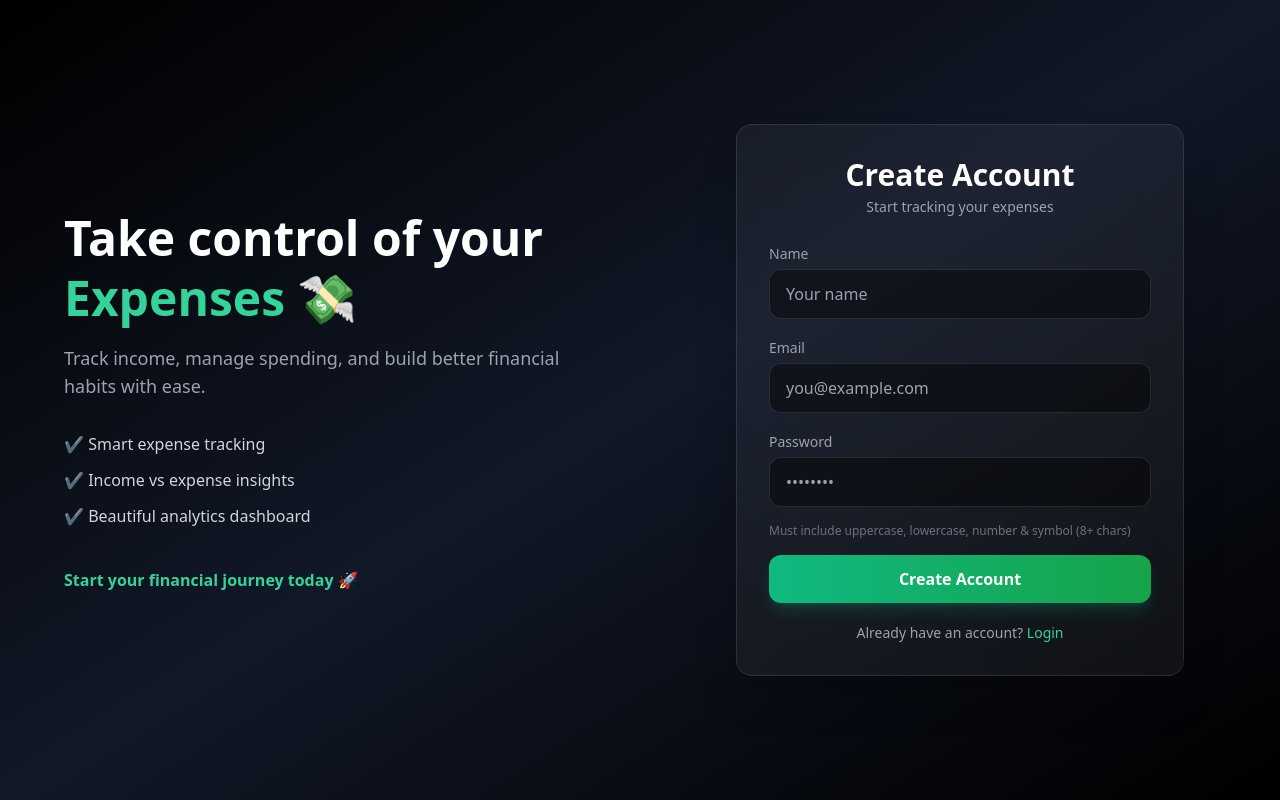
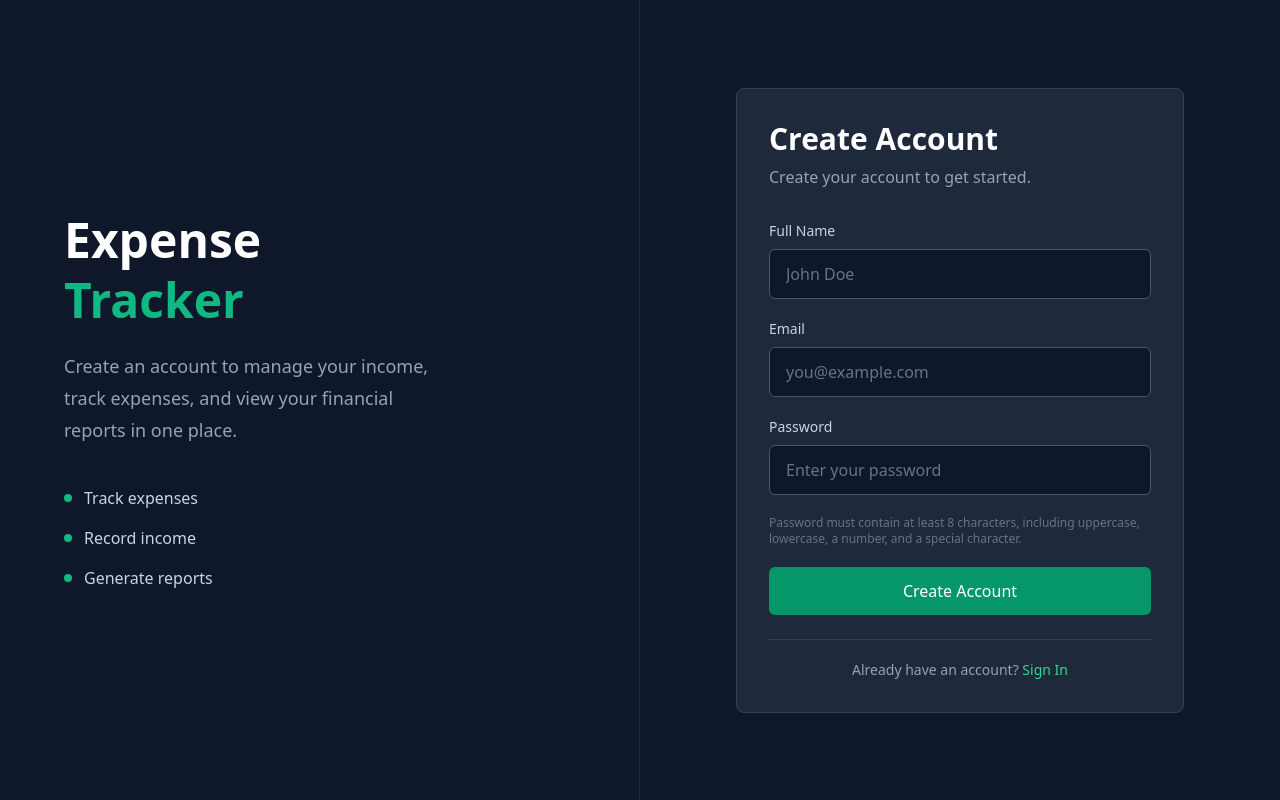
Before and after one commit to Rashika1810/smart-saver-client, a React (Vite) app: page /register in a window 1280 px wide. Built offline with nearby package versions, Linux system fonts and the light colour scheme; no server answers.

Commit message:
simplified the UI

```diff
--- a/src/components/dashboard/TransactionTable.jsx
+++ b/src/components/dashboard/TransactionTable.jsx
@@ -37,7 +37,7 @@ export default function TransactionTable({
 
   return (
     <>
-      <div className="overflow-hidden rounded-xl border border-zinc-800 bg-zinc-900">
+     <div className="overflow-hidden rounded-2xl border border-zinc-800 bg-zinc-900 shadow-lg">
         {/* Loading Overlay */}
 
         {/* Only table scrolls */}
--- a/src/components/layout/Navbar.jsx
+++ b/src/components/layout/Navbar.jsx
@@ -79,12 +79,6 @@ export default function Navbar() {
             Add Transaction
           </button>
 
-          {user && (
-            <div className="rounded-lg border border-zinc-800 px-3 py-2 text-sm text-gray-300">
-              {user.name}
-            </div>
-          )}
-
           <button
             onClick={logout}
             className="rounded-lg border border-zinc-700 px-4 py-2 text-sm text-gray-300 transition hover:bg-zinc-800 hover:text-white"
--- a/src/pages/Dashboard.jsx
+++ b/src/pages/Dashboard.jsx
@@ -6,6 +6,7 @@ import { useNavigate } from "react-router-dom";
 
 export default function Dashboard() {
   const navigate = useNavigate();
+  const [user, setUser] = useState(null);
 
   const [summary, setSummary] = useState({
     income: 0,
@@ -51,13 +52,23 @@ export default function Dashboard() {
     fetchSummary();
     fetchRecentTransactions();
   }, [fetchSummary, fetchRecentTransactions]);
+  useEffect(() => {
+    const storedUser = localStorage.getItem("user");
+
+    if (storedUser) {
+      // eslint-disable-next-line react-hooks/set-state-in-effect
+      setUser(JSON.parse(storedUser));
+    }
+  }, []);
 
   return (
     <div className="max-w-7xl mx-auto px-6 py-8 space-y-8">
       {/* Header */}
 
       <div>
-        <h1 className="text-3xl font-semibold">Welcome back 👋</h1>
+        <h1 className="text-3xl font-semibold">
+          Welcome {user?.name ? user.name.split(" ")[0] : "User"}
+        </h1>
 
         <p className="mt-2 text-gray-400">Here's your financial overview.</p>
       </div>
--- a/src/pages/auth/Login.jsx
+++ b/src/pages/auth/Login.jsx
@@ -28,14 +28,13 @@ const Login = () => {
         localStorage.setItem("token", data.data.token);
         localStorage.setItem("user", JSON.stringify(data.data.user));
 
-        toast.success("Welcome back 🚀");
+        toast.success("Welcome back!");
         navigate("/", { replace: true });
       } else {
         toast.error(data?.message || "Login failed");
       }
     } catch (err) {
-      const message = err?.response?.data?.message || "Server error";
-      toast.error(message);
+      toast.error(err?.response?.data?.message || "Server error");
     }
   };
 
@@ -44,84 +43,101 @@ const Login = () => {
   }, [navigate]);
 
   return (
-    <div className="min-h-screen flex">
-      {/* LEFT BRAND PANEL */}
-      <div className="hidden md:flex w-1/2 flex-col justify-center px-16 text-white">
-        <h1 className="text-5xl font-bold leading-tight">
-          Track your <span className="text-green-400">Money</span> smarter 💰
+    <div className="min-h-screen bg-[#0f172a] flex">
+      {/* Left Side */}
+      <div className="hidden md:flex w-1/2 border-r border-slate-800">
+        <div className="flex flex-col justify-center px-16 max-w-lg">
+          <h1 className="text-5xl font-bold text-white leading-tight">
+            Expense <span className="text-green-500">Tracker</span>
           </h1>
 
-        <p className="text-gray-400 mt-4 text-lg">
-          Manage expenses, monitor income, and take control of your financial
-          life with ease.
+          <p className="mt-5 text-slate-400 text-lg leading-8">
+            Stay on top of your finances with a simple dashboard to manage your
+            income and expenses.
           </p>
 
-        <div className="mt-8 space-y-3 text-gray-300">
-          <p>✔ Real-time expense tracking</p>
-          <p>✔ Smart analytics dashboard</p>
-          <p>✔ Income vs expense insights</p>
+          <div className="mt-10 space-y-4 text-slate-300">
+            <div className="flex items-center gap-3">
+              <div className="w-2 h-2 rounded-full bg-green-500"></div>
+              <span>Track daily expenses</span>
             </div>
 
-        <div className="mt-10 text-green-400 font-semibold">
-          💡 Built for better financial decisions
+            <div className="flex items-center gap-3">
+              <div className="w-2 h-2 rounded-full bg-green-500"></div>
+              <span>Manage income records</span>
+            </div>
+
+            <div className="flex items-center gap-3">
+              <div className="w-2 h-2 rounded-full bg-green-500"></div>
+              <span>View spending reports</span>
+            </div>
+          </div>
         </div>
       </div>
 
-      {/* RIGHT LOGIN PANEL */}
-      <div className="w-full md:w-1/2 flex items-center justify-center px-6">
-        <div className="w-full max-w-md bg-white/5 backdrop-blur-xl border border-white/10 rounded-2xl shadow-2xl p-8">
-          <div className="text-center">
-            <h2 className="text-3xl font-bold text-white">Welcome Back</h2>
-            <p className="text-gray-400 text-sm mt-1">
-              Login to your expense dashboard
+      {/* Right Side */}
+      <div className="flex-1 flex items-center justify-center px-6">
+        <div className="w-full max-w-md bg-[#1e293b] border border-slate-700 rounded-lg p-8">
+          <div className="mb-8">
+            <h2 className="text-3xl font-semibold text-white">
+              Sign in
+            </h2>
+
+            <p className="text-slate-400 mt-2">
+              Enter your credentials to continue.
             </p>
           </div>
 
-          <form onSubmit={handleSubmit} className="mt-6 space-y-4">
+          <form onSubmit={handleSubmit} className="space-y-5">
             <div>
-              <label className="text-sm text-gray-400">Email</label>
+              <label className="block text-sm text-slate-300 mb-2">
+                Email
+              </label>
+
               <input
                 type="email"
                 name="email"
-                placeholder="you@example.com"
                 value={input.email}
                 onChange={handleChange}
-                className="w-full mt-1 px-4 py-3 rounded-xl bg-black/40 text-white border border-white/10 focus:border-green-500 outline-none transition"
+                placeholder="you@example.com"
+                className="w-full bg-[#0f172a] border border-slate-600 rounded-md px-4 py-3 text-white placeholder:text-slate-500 focus:outline-none focus:border-green-500 transition-colors"
               />
             </div>
 
             <div>
-              <label className="text-sm text-gray-400">Password</label>
+              <label className="block text-sm text-slate-300 mb-2">
+                Password
+              </label>
+
               <input
                 type="password"
                 name="password"
-                placeholder="••••••••"
                 value={input.password}
                 onChange={handleChange}
-                className="w-full mt-1 px-4 py-3 rounded-xl bg-black/40 text-white border border-white/10 focus:border-green-500 outline-none transition"
+                placeholder="Enter your password"
+                className="w-full bg-[#0f172a] border border-slate-600 rounded-md px-4 py-3 text-white placeholder:text-slate-500 focus:outline-none focus:border-green-500 transition-colors"
               />
             </div>
 
             <button
               type="submit"
-              className="
-                w-full py-3 rounded-xl
-                bg-gradient-to-r from-green-500 to-emerald-600
-                hover:from-green-600 hover:to-emerald-700
-                transition font-semibold text-white
-                shadow-lg shadow-green-500/20
-              "
+              className="w-full bg-green-600 hover:bg-green-700 text-white font-medium py-3 rounded-md transition-colors"
             >
-              Login
+              Sign In
             </button>
           </form>
 
-          <p className="text-center text-gray-400 mt-5 text-sm">
-            New here?{" "}
-            <Link to="/register" className="text-green-400 hover:underline">
+          <div className="mt-6 border-t border-slate-700 pt-5">
+            <p className="text-center text-slate-400 text-sm">
+              Don't have an account?{" "}
+              <Link
+                to="/register"
+                className="text-green-400 hover:text-green-300 font-medium"
+              >
                 Create account
               </Link>
             </p>
+          </div>
         </div>
       </div>
     </div>
--- a/src/pages/auth/NotFoundPage.jsx
+++ b/src/pages/auth/NotFoundPage.jsx
@@ -4,90 +4,85 @@ const NotFoundPage = () => {
   const navigate = useNavigate();
 
   return (
-    <div className="min-h-screen flex bg-gradient-to-br from-black via-gray-900 to-black">
-      {/* LEFT PANEL */}
-      <div className="hidden md:flex w-1/2 flex-col justify-center px-16 text-white">
-        <h1 className="text-5xl font-bold leading-tight">
-          Oops! <span className="text-green-400">Wrong Turn</span> 🚧
+    <div className="min-h-screen bg-[#0f172a] flex">
+      {/* Left Side */}
+      <div className="hidden md:flex w-1/2 border-r border-slate-800">
+        <div className="flex flex-col justify-center px-16 max-w-lg">
+          <h1 className="text-5xl font-bold text-white leading-tight">
+            Expense <span className="text-green-500">Tracker</span>
           </h1>
 
-        <p className="text-gray-400 mt-4 text-lg">
-          The page you're looking for doesn't exist or may have been moved.
-          Don't worry, your financial journey is still on track.
+          <p className="mt-5 text-slate-400 text-lg leading-8">
+            The page you're looking for couldn't be found. It may have been
+            removed, renamed, or the URL might be incorrect.
           </p>
 
-        <div className="mt-8 space-y-3 text-gray-300">
-          <p>✔ Secure expense management</p>
-          <p>✔ Real-time analytics dashboard</p>
-          <p>✔ Smart financial insights</p>
+          <div className="mt-10 space-y-4 text-slate-300">
+            <div className="flex items-center gap-3">
+              <div className="w-2 h-2 rounded-full bg-green-500"></div>
+              <span>Manage expenses</span>
             </div>
 
-        <div className="mt-10 text-green-400 font-semibold">
-          💡 Let's get you back to managing your money
+            <div className="flex items-center gap-3">
+              <div className="w-2 h-2 rounded-full bg-green-500"></div>
+              <span>Track income</span>
+            </div>
+
+            <div className="flex items-center gap-3">
+              <div className="w-2 h-2 rounded-full bg-green-500"></div>
+              <span>View financial reports</span>
+            </div>
+          </div>
         </div>
       </div>
 
-      {/* RIGHT PANEL */}
-      <div className="w-full md:w-1/2 flex items-center justify-center px-6">
-        <div className="w-full max-w-md bg-white/5 backdrop-blur-xl border border-white/10 rounded-2xl shadow-2xl p-8">
-          {/* 404 */}
+      {/* Right Side */}
+      <div className="flex-1 flex items-center justify-center px-6">
+        <div className="w-full max-w-md bg-[#1e293b] border border-slate-700 rounded-lg p-8">
           <div className="text-center">
-            <h1 className="text-8xl font-extrabold text-green-400 tracking-wider">
+            <p className="text-green-500 text-sm font-semibold tracking-widest uppercase">
+              Error 404
+            </p>
+
+            <h1 className="text-7xl font-bold text-white mt-2">
               404
             </h1>
 
-            <h2 className="text-3xl font-bold text-white mt-4">
+            <h2 className="text-2xl font-semibold text-white mt-4">
               Page Not Found
             </h2>
 
-            <p className="text-gray-400 mt-3">
-              Sorry, the page you're trying to access doesn't exist or has been
-              removed.
+            <p className="text-slate-400 mt-3 leading-7">
+              We couldn't find the page you were looking for.
             </p>
           </div>
 
-          {/* Buttons */}
-          <div className="mt-8 space-y-4">
+          <div className="mt-8 space-y-3">
             <button
               onClick={() => navigate("/")}
-              className="
-                w-full py-3 rounded-xl
-                bg-gradient-to-r from-green-500 to-emerald-600
-                hover:from-green-600 hover:to-emerald-700
-                transition
-                font-semibold
-                text-white
-                shadow-lg shadow-green-500/20
-              "
+              className="w-full bg-green-600 hover:bg-green-700 text-white font-medium py-3 rounded-md transition-colors"
             >
-              🏠 Back to Dashboard
+              Go to Dashboard
             </button>
 
             <button
               onClick={() => navigate(-1)}
-              className="
-                w-full py-3 rounded-xl
-                border border-white/10
-                bg-black/40
-                text-white
-                hover:bg-white/10
-                transition
-              "
+              className="w-full border border-slate-600 text-slate-200 hover:bg-slate-800 py-3 rounded-md transition-colors"
             >
-              ← Go Back
+              Go Back
             </button>
           </div>
 
-          {/* Footer */}
-          <p className="text-center text-gray-400 mt-6 text-sm">
-            Need help?{" "}
+          <div className="mt-6 border-t border-slate-700 pt-5">
+            <p className="text-center text-sm text-slate-400">
               <Link
                 to="/"
-              className="text-green-400 hover:underline font-medium"
+                className="text-green-400 hover:text-green-300 font-medium"
               >
-              Return Home
+                Return to Home
               </Link>
             </p>
+          </div>
         </div>
       </div>
     </div>
--- a/src/pages/auth/Register.jsx
+++ b/src/pages/auth/Register.jsx
@@ -31,7 +31,9 @@ const Register = () => {
     e.preventDefault();
 
     if (!validatePassword(input.password)) {
-      setError("Weak password. Use 8+ chars, upper, lower, number, symbol.");
+      setError(
+        "Password must be at least 8 characters and include uppercase, lowercase, number and special character."
+      );
       return;
     }
 
@@ -52,112 +54,131 @@ const Register = () => {
   };
 
   useEffect(() => {
-    if (localStorage.getItem("token")) navigate("/");
-  }, []);
+    if (localStorage.getItem("token")) {
+      navigate("/");
+    }
+  }, [navigate]);
 
   return (
-    <div className="min-h-screen flex">
-      {/* LEFT BRAND PANEL */}
-      <div className="hidden md:flex w-1/2 flex-col justify-center px-16 text-white">
-        <h1 className="text-5xl font-bold leading-tight">
-          Take control of your{" "}
-          <span className="text-emerald-400">Expenses</span> 💸
+    <div className="min-h-screen bg-[#0f172a] flex">
+      {/* Left Side */}
+      <div className="hidden md:flex w-1/2 border-r border-slate-800">
+        <div className="flex flex-col justify-center px-16 max-w-lg">
+          <h1 className="text-5xl font-bold text-white leading-tight">
+            Expense <span className="text-emerald-500">Tracker</span>
           </h1>
 
-        <p className="text-gray-400 mt-4 text-lg">
-          Track income, manage spending, and build better financial habits with
-          ease.
+          <p className="mt-5 text-slate-400 text-lg leading-8">
+            Create an account to manage your income, track expenses, and view
+            your financial reports in one place.
           </p>
 
-        <div className="mt-8 space-y-3 text-gray-300">
-          <p>✔ Smart expense tracking</p>
-          <p>✔ Income vs expense insights</p>
-          <p>✔ Beautiful analytics dashboard</p>
+          <div className="mt-10 space-y-4 text-slate-300">
+            <div className="flex items-center gap-3">
+              <div className="w-2 h-2 rounded-full bg-emerald-500"></div>
+              <span>Track expenses</span>
             </div>
 
-        <div className="mt-10 text-emerald-400 font-semibold">
-          Start your financial journey today 🚀
+            <div className="flex items-center gap-3">
+              <div className="w-2 h-2 rounded-full bg-emerald-500"></div>
+              <span>Record income</span>
+            </div>
+
+            <div className="flex items-center gap-3">
+              <div className="w-2 h-2 rounded-full bg-emerald-500"></div>
+              <span>Generate reports</span>
+            </div>
+          </div>
         </div>
       </div>
 
-      {/* RIGHT REGISTER PANEL */}
-      <div className="w-full md:w-1/2 flex items-center justify-center px-6">
-        <div className="w-full max-w-md bg-white/5 backdrop-blur-xl border border-white/10 rounded-2xl shadow-2xl p-8">
-          {/* HEADER */}
-          <div className="text-center">
-            <h2 className="text-3xl font-bold text-white">Create Account</h2>
-            <p className="text-gray-400 text-sm mt-1">
-              Start tracking your expenses
+      {/* Right Side */}
+      <div className="flex-1 flex items-center justify-center px-6">
+        <div className="w-full max-w-md bg-[#1e293b] border border-slate-700 rounded-lg p-8">
+          <div className="mb-8">
+            <h2 className="text-3xl font-semibold text-white">
+              Create Account
+            </h2>
+
+            <p className="text-slate-400 mt-2">
+              Create your account to get started.
             </p>
           </div>
 
-          {/* FORM */}
-          <form onSubmit={handleSubmit} className="mt-6 space-y-4">
+          <form onSubmit={handleSubmit} className="space-y-5">
             <div>
-              <label className="text-sm text-gray-400">Name</label>
+              <label className="block text-sm text-slate-300 mb-2">
+                Full Name
+              </label>
+
               <input
                 type="text"
                 name="name"
-                placeholder="Your name"
+                placeholder="John Doe"
                 value={input.name}
                 onChange={handleChange}
-                className="w-full mt-1 px-4 py-3 rounded-xl bg-black/40 text-white border border-white/10 focus:border-emerald-500 outline-none transition"
+                className="w-full bg-[#0f172a] border border-slate-600 rounded-md px-4 py-3 text-white placeholder:text-slate-500 focus:outline-none focus:border-emerald-500 transition-colors"
               />
             </div>
 
             <div>
-              <label className="text-sm text-gray-400">Email</label>
+              <label className="block text-sm text-slate-300 mb-2">
+                Email
+              </label>
+
               <input
                 type="email"
                 name="email"
                 placeholder="you@example.com"
                 value={input.email}
                 onChange={handleChange}
-                className="w-full mt-1 px-4 py-3 rounded-xl bg-black/40 text-white border border-white/10 focus:border-emerald-500 outline-none transition"
+                className="w-full bg-[#0f172a] border border-slate-600 rounded-md px-4 py-3 text-white placeholder:text-slate-500 focus:outline-none focus:border-emerald-500 transition-colors"
               />
             </div>
+
             <div>
-              <label className="text-sm text-gray-400">Password</label>
+              <label className="block text-sm text-slate-300 mb-2">
+                Password
+              </label>
+
               <input
                 type="password"
                 name="password"
-                placeholder="••••••••"
+                placeholder="Enter your password"
                 value={input.password}
                 onChange={handleChange}
-                className="w-full mt-1 px-4 py-3 rounded-xl bg-black/40 text-white border border-white/10 focus:border-emerald-500 outline-none transition"
+                className="w-full bg-[#0f172a] border border-slate-600 rounded-md px-4 py-3 text-white placeholder:text-slate-500 focus:outline-none focus:border-emerald-500 transition-colors"
               />
             </div>
 
-            {/* ERROR */}
-            {error && <p className="text-red-400 text-sm">{error}</p>}
+            {error && (
+              <p className="text-sm text-red-400">{error}</p>
+            )}
 
-            {/* PASSWORD HINT */}
-            <p className="text-xs text-gray-500">
-              Must include uppercase, lowercase, number & symbol (8+ chars)
+            <p className="text-xs text-slate-500">
+              Password must contain at least 8 characters, including uppercase,
+              lowercase, a number, and a special character.
             </p>
 
-            {/* BUTTON */}
             <button
               type="submit"
-              className="
-                w-full py-3 rounded-xl
-                bg-gradient-to-r from-emerald-500 to-green-600
-                hover:from-emerald-600 hover:to-green-700
-                transition font-semibold text-white
-                shadow-lg shadow-emerald-500/20
-              "
+              className="w-full bg-emerald-600 hover:bg-emerald-700 text-white font-medium py-3 rounded-md transition-colors"
             >
               Create Account
             </button>
           </form>
 
-          {/* FOOTER */}
-          <p className="text-center text-gray-400 mt-5 text-sm">
+          <div className="mt-6 border-t border-slate-700 pt-5">
+            <p className="text-center text-sm text-slate-400">
               Already have an account?{" "}
-            <Link to="/login" className="text-emerald-400 hover:underline">
-              Login
+              <Link
+                to="/login"
+                className="text-emerald-400 hover:text-emerald-300 font-medium"
+              >
+                Sign In
               </Link>
             </p>
+          </div>
         </div>
       </div>
     </div>
```
Also changed, not shown: src/components/analytics/WeekdaySpendingChart.jsx (+4 -16 lines), src/components/dashboard/TransactionsActions.jsx (deleted). Lines whose indentation alone changed are shown as unchanged.
